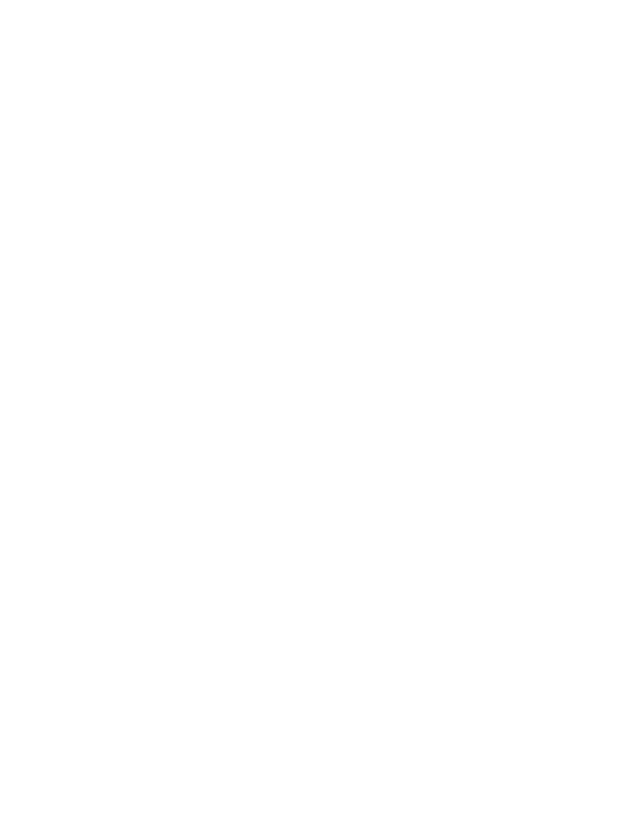
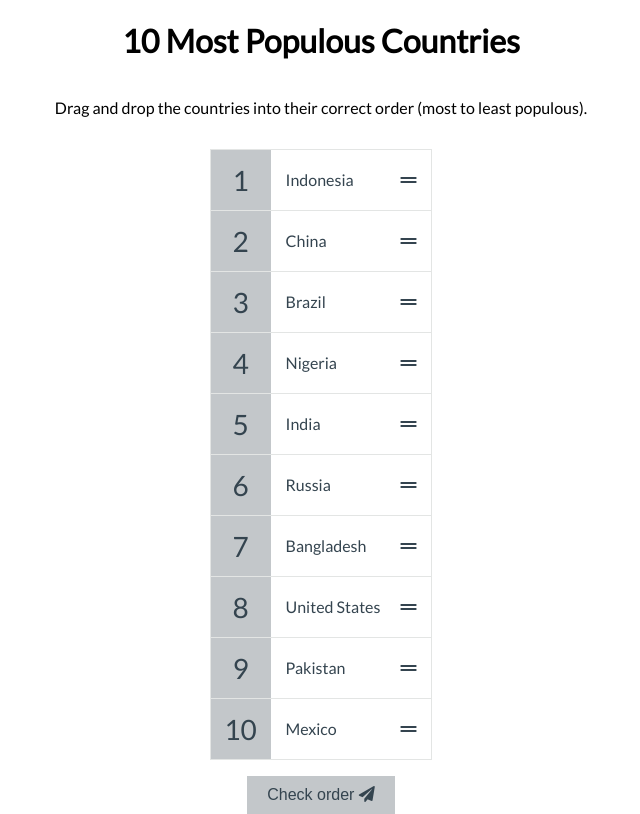
Before and after one commit to alyssahellrung/populationSort, a plain HTML site: page index.html in a window 1280 px wide. Shown: the whole page, without its empty margins (319-959 px from the left). Drawn offline with Linux system fonts and the light colour scheme.

Commit message:
completed application

```diff
--- a/index.html
+++ b/index.html
@@ -4,10 +4,19 @@
   <meta charset="UTF-8">
   <meta http-equiv="X-UA-Compatible" content="IE=edge">
   <meta name="viewport" content="width=device-width, initial-scale=1.0">
+  <link rel="stylesheet" href="https://cdnjs.cloudflare.com/ajax/libs/font-awesome/5.15.3/css/all.min.css" integrity="sha512-iBBXm8fW90+nuLcSKlbmrPcLa0OT92xO1BIsZ+ywDWZCvqsWgccV3gFoRBv0z+8dLJgyAHIhR35VZc2oM/gI1w==" crossorigin="anonymous" />
   <link rel="stylesheet" href="style.css">
-  <title>Population Sort</title>
+  <title>10 Most Populous Countries</title>
 </head>
 <body>
+
+  <h1>10 Most Populous Countries</h1>
+  <p>Drag and drop the countries into their correct order (most to least populous).</p>
+  <ul class="draggable-list" id="draggable-list"></ul>
+  <button class="check-btn" id="check">
+    Check order
+    <i class="fas fa-paper-plane"></i>
+  </button>
 
   <script src="script.js"></script>
 </body>
--- a/script.js
+++ b/script.js
@@ -0,0 +1,119 @@
+const draggable_list = document.getElementById("draggable-list");
+const check = document.getElementById("check");
+
+const countries = [
+  "China",
+  "India",
+  "United States",
+  "Indonesia",
+  "Pakistan",
+  "Brazil",
+  "Nigeria",
+  "Bangladesh",
+  "Russia",
+  "Mexico"
+];
+
+// Store the list items
+const listItems = [];
+
+let dragStartIndex;
+
+createList();
+
+// Insert list items into DOM
+function createList() {
+  [...countries]
+    .map(a => ({ value: a, sort: Math.random() }))
+    .sort((a, b) => a.sort - b.sort)
+    .map(a => a.value)
+    .forEach((country, index) => {
+      const listItem = document.createElement("li");
+
+      listItem.setAttribute("data-index", index);
+
+      listItem.innerHTML = `
+        <span class="number">${index + 1}</span>
+        <div class="draggable" draggable="true">
+          <p class="country-name">${country}</p>
+          <i class="fas fa-grip-lines"></i>
+        </div>
+      `;
+
+      listItems.push(listItem);
+
+      draggable_list.appendChild(listItem);
+  });
+
+  addEventListeners();
+}
+
+function dragStart() {
+  // console.log("Event: ", "dragstart");
+  dragStartIndex = +this.closest("li").getAttribute("data-index");
+  console.log(dragStartIndex);
+}
+
+function dragEnter() {
+  // console.log("Event: ", "dragenter");
+  this.classList.add("over");
+}
+
+function dragLeave() {
+  // console.log("Event: ", "dragleave");
+  this.classList.remove("over");
+}
+
+function dragOver(e) {
+  // console.log("Event: ", "dragover");
+  e.preventDefault();
+}
+
+function dragDrop() {
+  // console.log("Event: ", "drop");
+  const dragEndIndex = +this.getAttribute("data-index");
+  swapItems(dragStartIndex, dragEndIndex);
+
+  this.classList.remove("over");
+}
+
+// Swap list items that are drag and drop
+function swapItems(fromIndex, toIndex) {
+  const itemOne = listItems[fromIndex].querySelector(".draggable");
+  const itemTwo = listItems[toIndex].querySelector(".draggable");
+
+  listItems[fromIndex].appendChild(itemTwo);
+  listItems[toIndex].appendChild(itemOne);
+}
+
+// Check the order of list items
+function checkOrder() {
+  listItems.forEach((listItem, index) => {
+    const countryName = listItem.querySelector(".draggable").innerText.trim();
+
+    if(countryName !== countries[index]) {
+      listItem.classList.add("wrong");
+    } else {
+      listItem.classList.remove("wrong");
+      listItem.classList.add("right");
+    }
+  });
+}
+
+function addEventListeners() {
+  const draggables = document.querySelectorAll(".draggable");
+  const dragListItems = document.querySelectorAll(".draggable-list li");
+
+  draggables.forEach(draggable => {
+    draggable.addEventListener("dragstart", dragStart);
+  })
+
+  dragListItems.forEach(item => {
+    item.addEventListener("dragover", dragOver);
+    item.addEventListener("drop", dragDrop);
+    item.addEventListener("dragenter", dragEnter);
+    item.addEventListener("dragleave", dragLeave);
+  });
+}
+
+check.addEventListener("click", checkOrder);
--- a/style.css
+++ b/style.css
@@ -0,0 +1,91 @@
+@import url("https://fonts.googleapis.com/css?family=Lato&display=swap");
+
+:root {
+  --border-color: #e3e5e4;
+  --background-color: #c3c7ca;
+  --text-color: #34444f;
+}
+
+* {
+  box-sizing: border-box;
+}
+
+body {
+  background-color: #ffffff;
+  display: flex;
+  flex-direction: column;
+  align-items: center;
+  justify-content: flex-start;
+  height: 100vh;
+  margin: 0;
+  font-family: "Lato", sans-serif;
+}
+
+.draggable-list {
+  border: 1px solid var(--border-color);
+  color: var(--text-color);
+  padding: 0;
+  list-style-type: none;
+}
+
+.draggable-list li {
+  background-color: #ffffff;
+  display: flex;
+  flex: 1;
+}
+
+.draggable-list li:not(:last-of-type) {
+  border-bottom: 1px solid var(--border-color);
+}
+
+.draggable-list .number {
+  background-color: var(--background-color);
+  display: flex;
+  align-items: center;
+  justify-content: center;
+  font-size: 28px;
+  height: 60px;
+  width: 60px;
+}
+
+.draggable-list li.over .draggable {
+  background-color: #eaeaea;
+}
+
+.draggable-list .country-name {
+  margin: 0 20px 0 0;
+}
+
+.draggable-list li.right .country-name {
+  color: #3ae374;
+}
+
+.draggable-list li.wrong .country-name {
+  color: #ff3838;
+}
+
+.draggable {
+  cursor: pointer;
+  display: flex;
+  align-items: center;
+  justify-content: space-between;
+  padding: 15px;
+  flex: 1;
+}
+
+.check-btn {
+  background-color: var(--background-color);
+  border: none;
+  color: var(--text-color);
+  font-size: 16px;
+  padding: 10px 20px;
+  cursor: pointer;
+}
+
+.check-btn:active {
+  transform: scale(0.98);
+}
+
+.check-btn:focus {
+  outline: none;
+}
```
